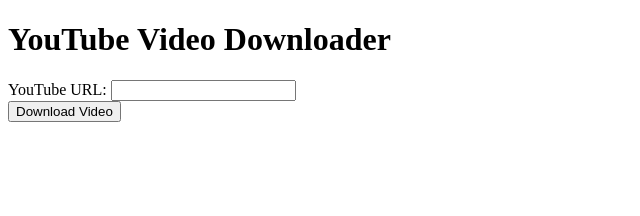
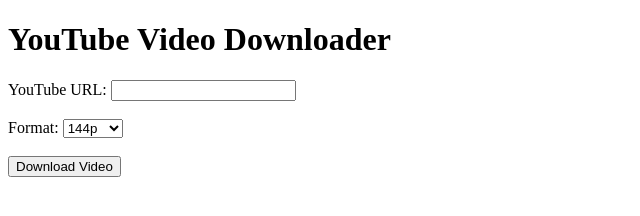
Before and after one commit to Deepak-2598/Deepak-S, a website: page test.html in a window 1280 px wide. Shown: the whole page, without its empty margins (0-640 px from the left). Drawn offline with Linux system fonts and the light colour scheme.

Commit message:
Add files via upload

```diff
--- a/test.html
+++ b/test.html
@@ -7,7 +7,18 @@
 		<h1>YouTube Video Downloader</h1>
 		<form action="/download" method="GET">
 			<label for="url">YouTube URL:</label>
-      <input type="text" id="url" name="url"><br>
+			<input type="text" id="url" name="url">
+			<br><br>
+			<label for="format">Format:</label>
+			<select id="format" name="format">
+				<option value="144p">144p</option>
+				<option value="240p">240p</option>
+				<option value="360p">360p</option>
+				<option value="480p">480p</option>
+				<option value="720p">720p</option>
+				<option value="1080p">1080p</option>
+			</select>
+			<br><br>
 			<input type="submit" value="Download Video">
 		</form>
 	</body>
```
Lines whose indentation alone changed are shown as unchanged.
